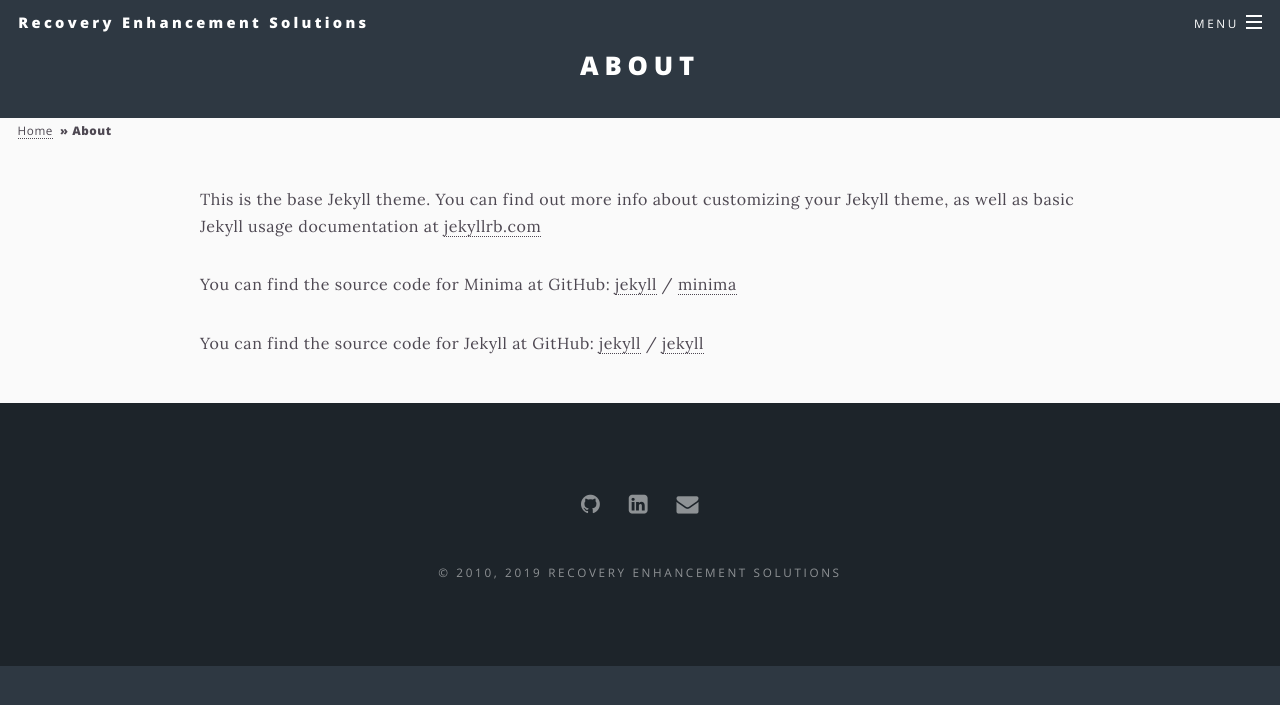
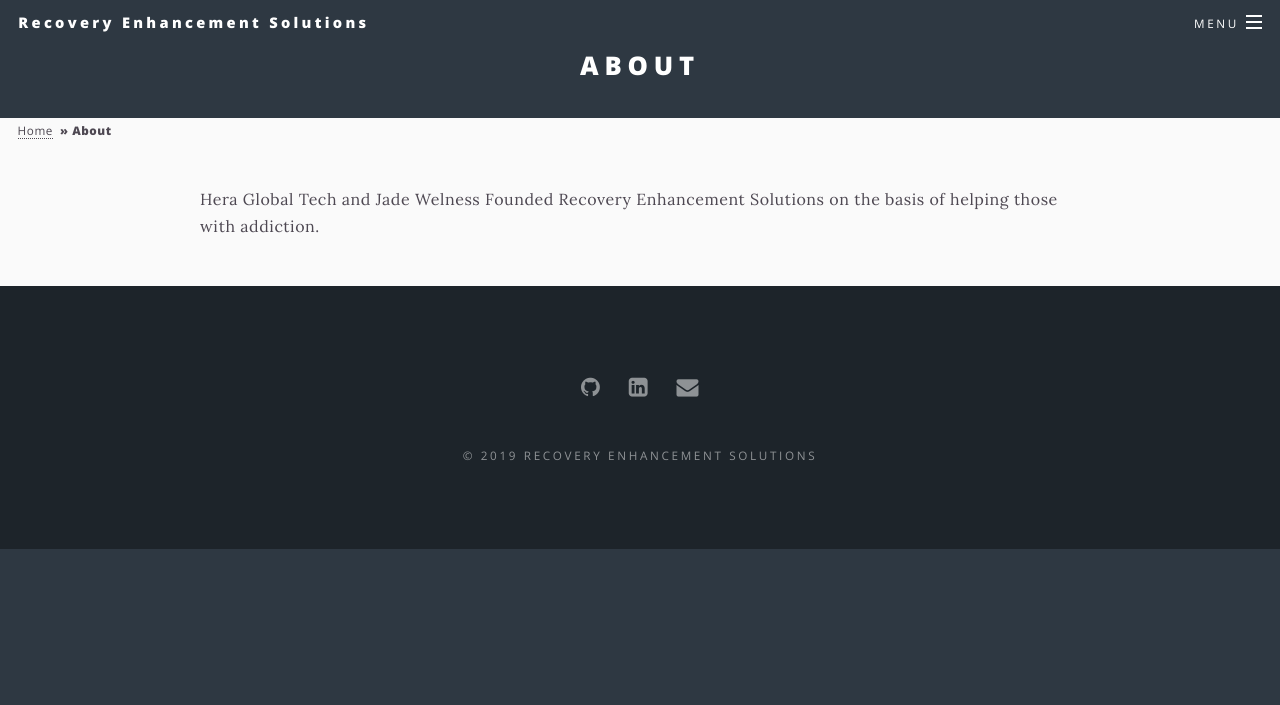
Before and after one commit to RecoveryEnhancementSolutions/recoveryenhancementsolutions.github.io, a Jekyll site: the page built from about.md, in a window 1280 px wide. Shown: the top 705 px of the page. Built offline with Jekyll 4.4.1, drawn with Linux system fonts in a browser that asks for light colours.

Commit message:
Updated the config to have the appropiate first published date and added basic content to the about section

```diff
--- a/_config.yml
+++ b/_config.yml
@@ -12,11 +12,11 @@
 
 # Site settings
 title: Recovery Enhancement Solutions
-description: Combining domain knowledge of addiction treatment with technical expertise to create products and services that will benefit individuals in self directed recovery.
+description:
 owner:
   name: Recovery Enhancement Solutions # or company name
   url: recoveryenhancementsolutions.github.io
-first_published: 2010
+first_published: 2019
 url: "http://example.com" # the base hostname & protocol for this site
 baseurl: "" # the subpath of your site, e.g. /blog
             # Note you'll have to move your robots.txt to the root if you want it used.
@@ -28,7 +28,7 @@ lang: en-us # used in HTML lang attributes
 # - set the greeting only if you want to display the first green section
 greeting:
   title: Welcome
-  text: _Your detailed greeting text_
+  text: Our mission is to use technology to create products and services that will benefit individuals in self directed recovery.
 # - displayed at the bottom
 closing-head: _Your closing_
 closing-para: _Your detailed closing_
--- a/about.md
+++ b/about.md
@@ -4,15 +4,4 @@ title: About
 permalink: /about/
 ---
 
-This is the base Jekyll theme. You can find out more info about customizing your Jekyll theme, as well as basic Jekyll usage documentation at [jekyllrb.com](https://jekyllrb.com/)
-
-You can find the source code for Minima at GitHub:
-[jekyll][jekyll-organization] /
-[minima](https://github.com/jekyll/minima)
-
-You can find the source code for Jekyll at GitHub:
-[jekyll][jekyll-organization] /
-[jekyll](https://github.com/jekyll/jekyll)
-
-
-[jekyll-organization]: https://github.com/jekyll
+Hera Global Tech and Jade Welness Founded Recovery Enhancement Solutions on the basis of helping those with addiction.
```
